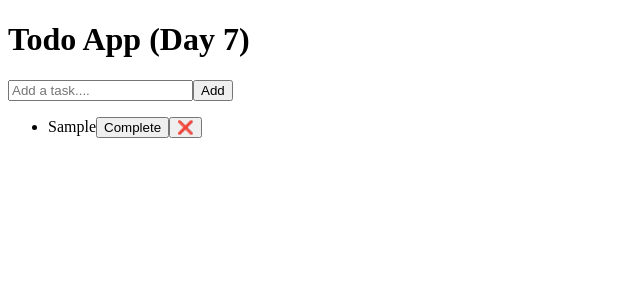
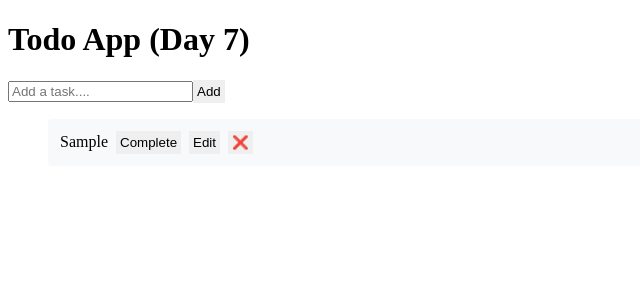
Before and after one commit to abdukadir037/90-days-fullstack-data-journey, a React (Create React App) app in the folder react-app/: page / in a window 1280 px wide. Both pictures are taken after typing "Sample" into the empty fields and a click on the button "Add". Shown: the top 300 px of the page, without its empty margins (0-640 px from the left). Built offline with nearby package versions, Linux system fonts and the light colour scheme.

Commit message:
Day7: update its functions

```diff
--- a/react-app/src/App.js
+++ b/react-app/src/App.js
@@ -18,11 +18,20 @@ function App() {
     setTodos(todos.map(todo => todo.id === id ? {...todo, completed: !todo.completed} : todo))
   }
 
+  const [editingId, setEditinId] = useState(null)
+
+  function updateTodo(id, newText) {
+    setTodos(todos.map(todo => todo.id === id ? {...todo, text: newText} : todo
+    ))
+
+    setEditinId(null)
+  }
+
   return (
     <div className='App'>
       <h1>Todo App (Day 7)</h1>
       <TodoForm addTodo={addTodo}/>
-      <TodoList toggleComplete={toggleComplete} deletedTodo={deleteTodo} todos={todos}/>
+      <TodoList editingId={editingId} setEditingId={setEditinId} onEdit={updateTodo} toggleComplete={toggleComplete} deletedTodo={deleteTodo} todos={todos}/>
     </div>
   )
 }
--- /dev/null
+++ b/react-app/src/components/day-7/Todo.css
@@ -0,0 +1,25 @@
+.todo-item {
+    /* padding: 8px;
+    /* margin: 4px; */
+    background-color: #f8f9fa;
+    display: flex;
+    gap: 8px;
+    align-items: center;
+    padding: 12px;
+    margin: 8px 0;
+    /* width: 50%; */
+    border-radius: 4px;
+    transition: all 0.2s;
+}
+
+.todo-edit-input {
+    flex-grow: 1;
+    padding: 8px;
+}
+
+button {
+    background-color: none;
+    border: none;
+    cursor: pointer;
+    padding: 4px;
+}
--- a/react-app/src/components/day-7/TodoList.js
+++ b/react-app/src/components/day-7/TodoList.js
@@ -1,12 +1,45 @@
-export function TodoList({todos, deletedTodo, toggleComplete}) {
+import { useEffect, useRef, useState } from "react"
+import './Todo.css'
+
+export function TodoList({todos, onEdit, editingId, setEditingId, deletedTodo, toggleComplete}) {
+    const [editText, setEditText] = useState('')
+
+    function handleEdit(todo) {
+        setEditText(todo.text)
+        setEditingId(todo.id)
+    }
+
+    function handleSave(id) {
+        if (editText.trim())
+            onEdit(id, editText.trim())
+    }
+
+    function handleKeyDown(e, id) {
+        if (e.key === 'Enter') handleSave(id)
+        if (e.key === 'Escape') setEditingId(null)
+    }
+
     return (
         <ul>
             {todos.map(todo => (
-                <li style={{
-                    textDecoration: todo.completed ? 'line-through' : 'none'
-                }} key={todo.id}>{todo.text}
+                <li className="todo-item" style={{
+                    textDecoration: todo.completed ? 'line-through' : 'none',
+                    opacity: todo.completed ? '0.7' : '1'
+                }} key={todo.id}>
+                {editingId === todo.id ? (
+                    <>
+                        <input className="todo-edit-input" type="text" onKeyDown={(e) => handleKeyDown(e, todo.id)} onChange={(e) => setEditText(e.target.value)}/>
+                        <button onClick={() => handleSave(todo.id)}>Save</button>
+                        <button onClick={() => setEditingId(null)}>Cancel</button>
+                    </>
+                ) : (
+                <>
+                <span>{todo.text}</span>
                 <button onClick={() => toggleComplete(todo.id)}>{todo.completed ? 'Undo' : 'Complete'}</button>
+                <button onClick={() => handleEdit(todo)}>Edit</button>
                 <button onClick={() => deletedTodo(todo.id)}>❌</button>
+                </>
+                )}
                 </li>
             ))}
         </ul>
```
